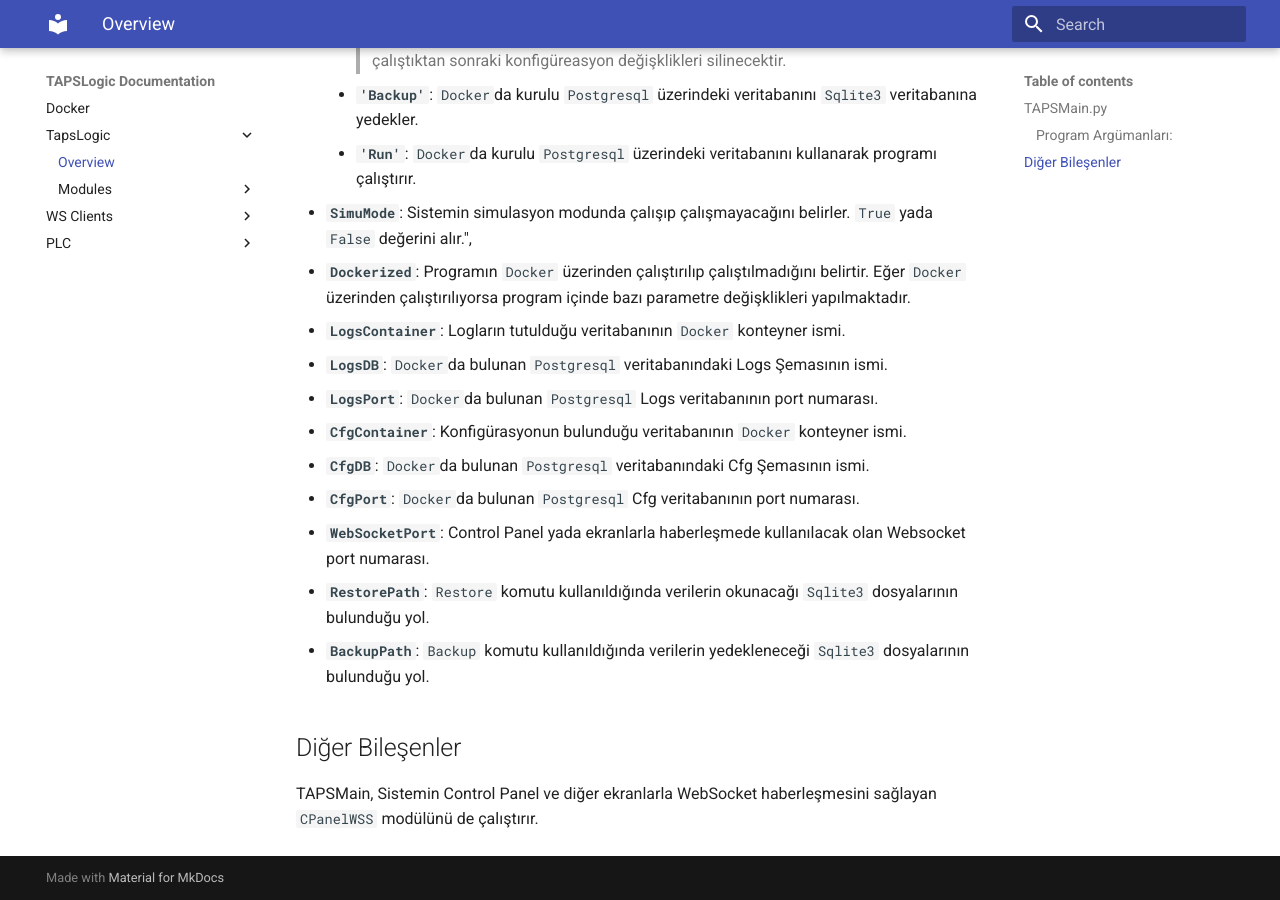
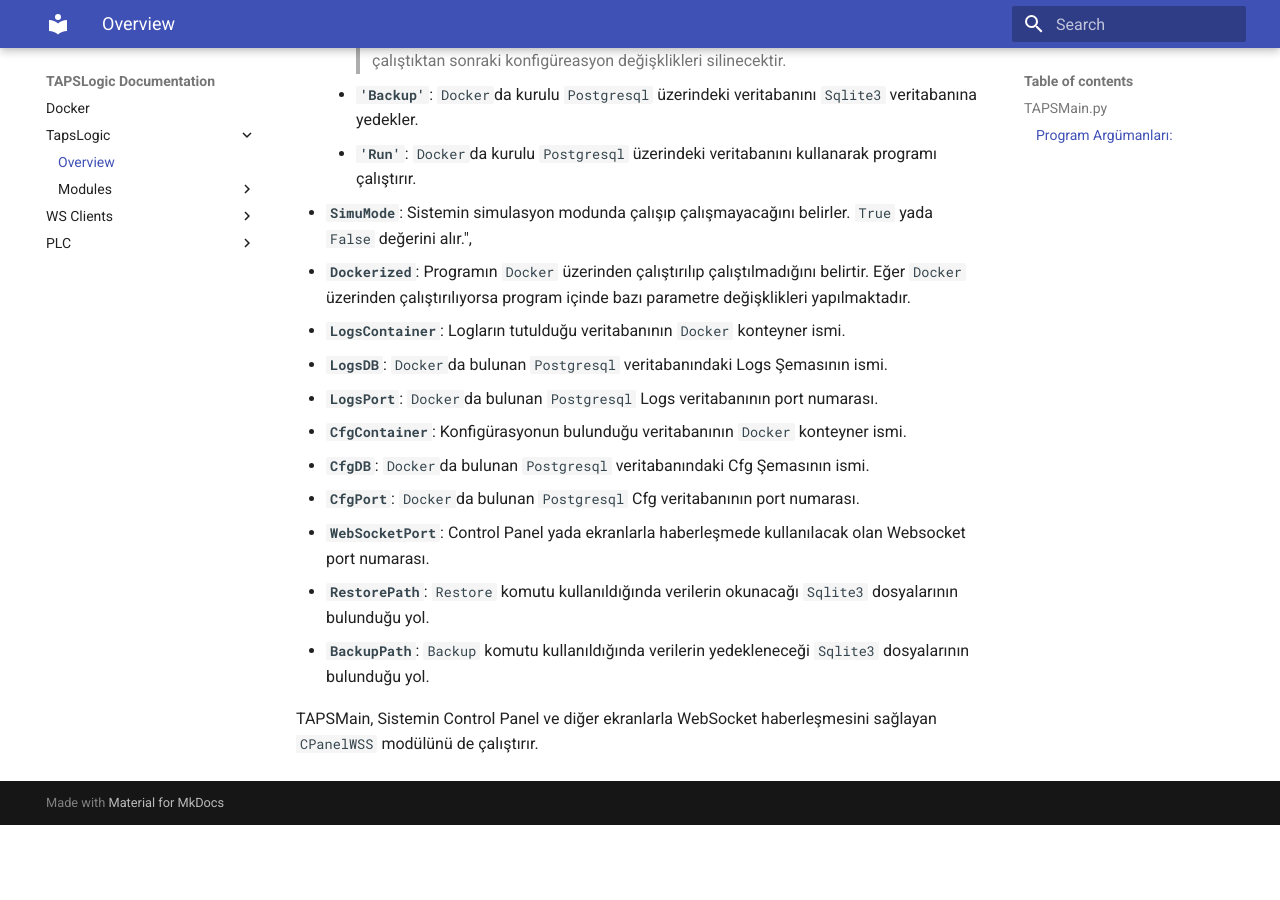
Before and after one commit to magrikli/TAPSLogicDoc, an MkDocs documentation site: the page built from docs/TAPSLogic/Overview.md, in a window 1280 px wide and 900 px high, scrolled down 704 px. Built offline with MkDocs 1.6.1 and Material for MkDocs 9.7.7, drawn with Linux system fonts in a browser that asks for light colours; after the commit the page ends 1529 px from its top, so only the background shows below that.

Commit message:
Update Overview.md

```diff
--- a/docs/TAPSLogic/Overview.md
+++ b/docs/TAPSLogic/Overview.md
@@ -30,6 +30,4 @@ Ana program dosyasıdır. Bu dosya çalıştığında argümanlardan aldığı k
 * **`RestorePath`**: `Restore` komutu kullanıldığında verilerin okunacağı `Sqlite3` dosyalarının bulunduğu yol.
 * **`BackupPath`**: `Backup` komutu kullanıldığında verilerin yedekleneceği `Sqlite3` dosyalarının bulunduğu yol.
 
-## Diğer Bileşenler
-
 TAPSMain, Sistemin Control Panel ve diğer ekranlarla WebSocket haberleşmesini sağlayan `CPanelWSS` modülünü de çalıştırır.
```
